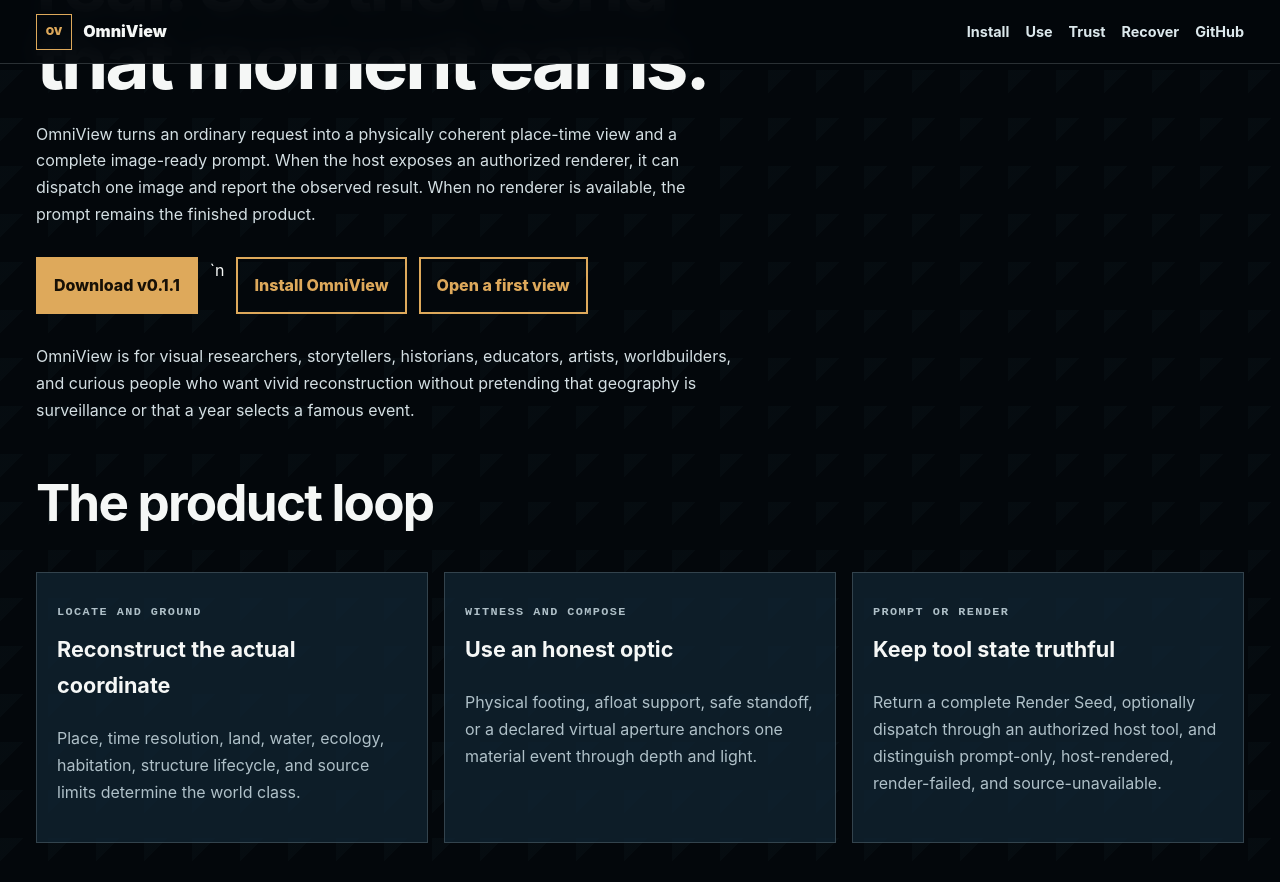
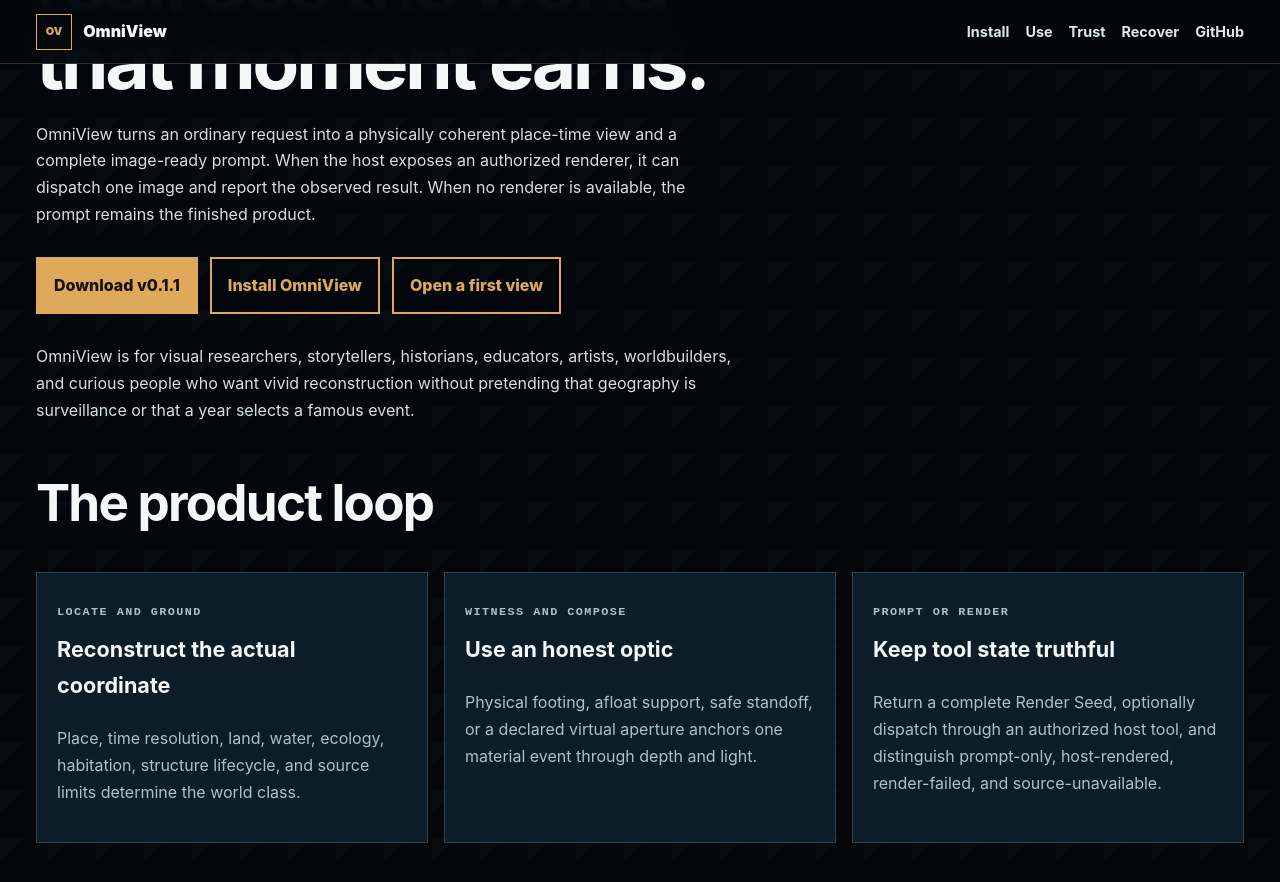
Before and after one commit to Stunspot/omniview-looking-glass, a Jekyll site: the page built from docs/index.md, in a window 1280 px wide and 900 px high, scrolled down 890 px. Shown: the top 882 px of the window. Built offline with Jekyll 4.4.1, drawn with Linux system fonts in a browser that asks for light colours.

Commit message:
fix: normalize Omniview Pages markup

```diff
--- a/docs/index.md
+++ b/docs/index.md
@@ -14,7 +14,8 @@ description: "OmniView grounds a place-time view, composes an image-ready prompt
 OmniView turns an ordinary request into a physically coherent place-time view and a complete image-ready prompt. When the host exposes an authorized renderer, it can dispatch one image and report the observed result. When no renderer is available, the prompt remains the finished product.
 
 <div class="actions">
-<a class="button primary" href="https://github.com/Stunspot/omniview-looking-glass/releases/tag/v0.1.1">Download v0.1.1</a>`n<a class="button secondary" href="./INSTALLATION.html">Install OmniView</a>
+<a class="button primary" href="https://github.com/Stunspot/omniview-looking-glass/releases/tag/v0.1.1">Download v0.1.1</a>
+<a class="button secondary" href="./INSTALLATION.html">Install OmniView</a>
 <a class="button secondary" href="./USING-OMNIVIEW.html">Open a first view</a>
 </div>
 
```
